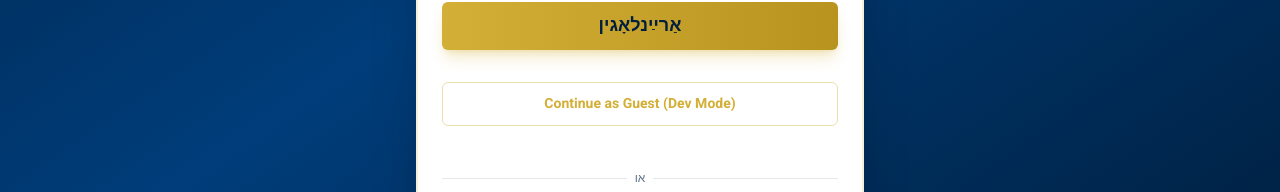
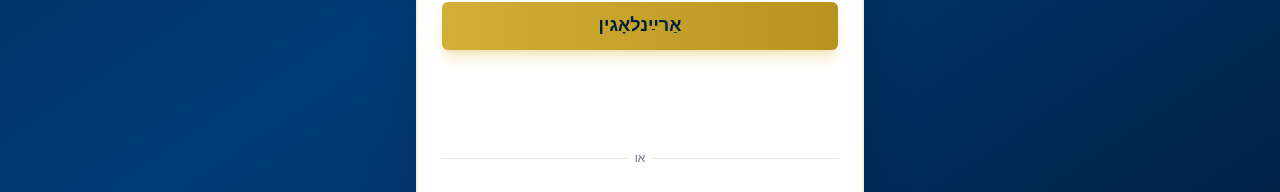
Before and after one commit to unitycredit/unity-credit-final, a Next.js app: page /login in a window 1280 px wide. Shown: the part 564-756 px from the top of the page. Built offline with nearby package versions, Linux system fonts and the light colour scheme; no server answers.

Commit message:
Add ghost dev dashboard button + enable guest bypass

```diff
--- a/app/login/page.tsx
+++ b/app/login/page.tsx
@@ -346,23 +346,20 @@ export default function LoginPage() {
                   <span className="rtl-text">{t('login.submit')}</span>
                 )}
               </Button>
-            </form>
 
-            {process.env.NODE_ENV !== 'production' ? (
-              <div className="pt-2">
+              {(process.env.NODE_ENV !== 'production' || process.env.NEXT_PUBLIC_DEV_GUEST_MODE === 'true') && (
+                <div className="pt-3 flex justify-center">
                   <Button
                     type="button"
-                  variant="outline"
-                  className="w-full h-11 font-bold border-gold/40 text-gold bg-transparent hover:bg-gold/10 hover:text-gold hover:border-gold/60"
+                    variant="ghost"
+                    className="w-full h-11 font-bold text-white/90 hover:text-white hover:bg-white/10"
                     asChild
                   >
-                  <Link href="/dashboard">Continue as Guest (Dev Mode)</Link>
+                    <Link href="/dashboard">Continue to Dashboard (Dev Mode)</Link>
                   </Button>
-                <div className="mt-1 text-xs text-white/70 text-center">
-                  Dev only · browse the app without login
                 </div>
-              </div>
-            ) : null}
+              )}
+            </form>
 
             <div className="relative">
               <div className="absolute inset-0 flex items-center">
```
Also changed, not shown: middleware.ts (+8 -16 lines). Lines whose indentation alone changed are shown as unchanged.
